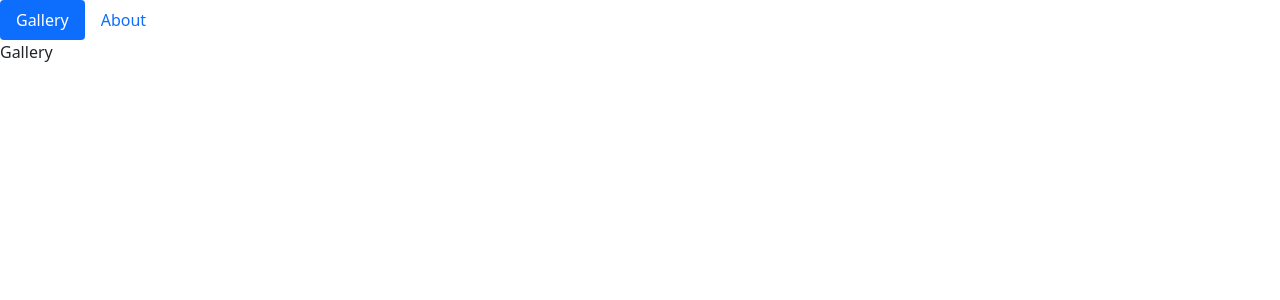
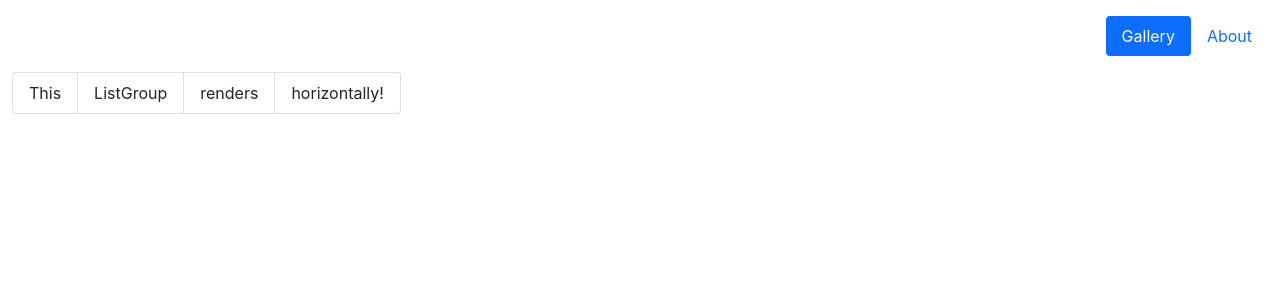
Before and after one commit to excluz1v/gallery, a React (Create React App) app: page / in a window 1280 px wide. Shown: the top 300 px of the page. Built offline with nearby package versions, Linux system fonts and the light colour scheme.

Commit message:
feat: create photos slice

```diff
--- a/src/App.tsx
+++ b/src/App.tsx
@@ -1,4 +1,7 @@
 import React from 'react';
+import Container from 'react-bootstrap/Container';
+import Row from 'react-bootstrap/Row';
+import Col from 'react-bootstrap/Col';
 import { Route, Routes } from 'react-router-dom';
 import About from './components/About/About';
 import Gallery from './components/Gallery/Gallery';
@@ -6,13 +9,21 @@ import Navigation from './components/Navigation/Nav';
 
 function App() {
   return (
-    <div className="App">
-      <Navigation />
-      <Routes>
-        <Route path="/" element={<Gallery />} />
-        <Route path="about" element={<About />} />
-      </Routes>
-    </div>
+    <Container className="App" fluid>
+      <Row>
+        <Col>
+          <Navigation />
+        </Col>
+      </Row>
+      <Row>
+        <Col>
+          <Routes>
+            <Route path="/" element={<Gallery />} />
+            <Route path="about" element={<About />} />
+          </Routes>
+        </Col>
+      </Row>
+    </Container>
   );
 }
 
--- /dev/null
+++ b/src/common/constants.ts
@@ -0,0 +1 @@
+export const BASIC_URL = 'https://jsonplaceholder.typicode.com/';
--- a/src/components/Gallery/Gallery.tsx
+++ b/src/components/Gallery/Gallery.tsx
@@ -1,7 +1,17 @@
 import React from 'react';
+import ListGroup from 'react-bootstrap/ListGroup';
 
 function Gallery() {
-  return <div>Gallery</div>;
+  return (
+    <section className="gallery">
+      <ListGroup horizontal>
+        <ListGroup.Item>This</ListGroup.Item>
+        <ListGroup.Item>ListGroup</ListGroup.Item>
+        <ListGroup.Item>renders</ListGroup.Item>
+        <ListGroup.Item>horizontally!</ListGroup.Item>
+      </ListGroup>
+    </section>
+  );
 }
 
 export default Gallery;
--- a/src/components/Navigation/Nav.tsx
+++ b/src/components/Navigation/Nav.tsx
@@ -4,7 +4,7 @@ import { Link } from 'react-router-dom';
 
 function Navigation() {
   return (
-    <Nav variant="pills" defaultActiveKey="1">
+    <Nav variant="pills" defaultActiveKey="1" className="justify-content-end">
       <Nav.Item>
         <Nav.Link as={Link} to="/" eventKey="1">
           Gallery
--- a/src/index.css
+++ b/src/index.css
@@ -1,13 +1,17 @@
 body {
   margin: 0;
-  font-family: -apple-system, BlinkMacSystemFont, 'Segoe UI', 'Roboto', 'Oxygen',
-    'Ubuntu', 'Cantarell', 'Fira Sans', 'Droid Sans', 'Helvetica Neue',
-    sans-serif;
+  font-family: -apple-system, BlinkMacSystemFont, 'Segoe UI', 'Roboto', 'Oxygen', 'Ubuntu',
+    'Cantarell', 'Fira Sans', 'Droid Sans', 'Helvetica Neue', sans-serif;
   -webkit-font-smoothing: antialiased;
   -moz-osx-font-smoothing: grayscale;
 }
 
 code {
-  font-family: source-code-pro, Menlo, Monaco, Consolas, 'Courier New',
-    monospace;
+  font-family: source-code-pro, Menlo, Monaco, Consolas, 'Courier New', monospace;
 }
+.App {
+  padding-top: 1rem;
+}
+.nav {
+  margin-bottom: 1rem;
+}
--- a/src/index.tsx
+++ b/src/index.tsx
@@ -1,8 +1,8 @@
 import React from 'react';
 import ReactDOM from 'react-dom/client';
 import { BrowserRouter } from 'react-router-dom';
+import 'bootstrap/dist/css/bootstrap.min.css';
 import './index.css';
-import 'bootstrap/dist/css/bootstrap.min.css';
 import App from './App';
 import reportWebVitals from './reportWebVitals';
 
--- /dev/null
+++ b/src/redux/hooks.ts
@@ -0,0 +1,6 @@
+import { TypedUseSelectorHook, useDispatch, useSelector } from 'react-redux';
+import type { RootState, AppDispatch } from './store';
+
+// Use throughout your app instead of plain `useDispatch` and `useSelector`
+export const useAppDispatch = () => useDispatch<AppDispatch>();
+export const useAppSelector: TypedUseSelectorHook<RootState> = useSelector;
```
Also changed, not shown: src/redux/slices/photoSlice.ts (added, +22 -0 lines), src/redux/store.ts (added, +13 -0 lines), src/types.ts (added, +11 -0 lines), src/utils/api.ts (added, +7 -0 lines).
